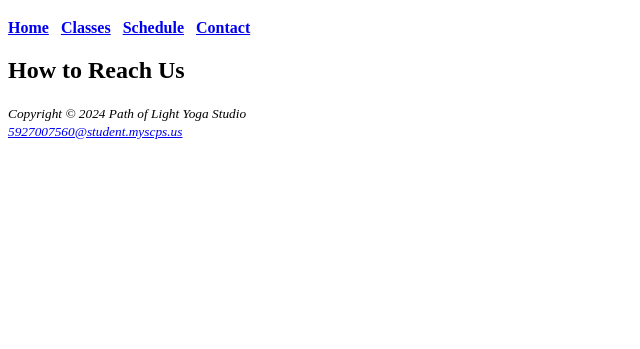
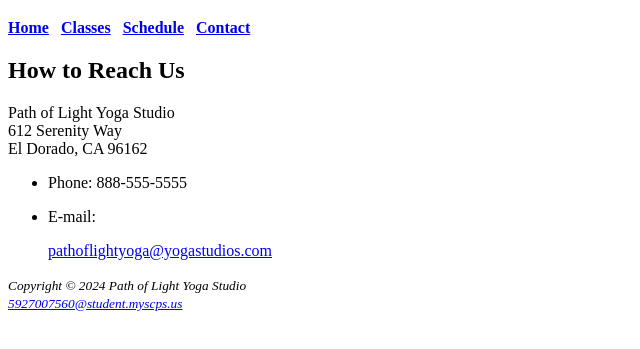
Before and after one commit to ElizaBuzby/Chapter_2, a plain HTML site: page yoga/contact.html in a window 1280 px wide. Shown: the part 61-410 px from the top of the page, without its empty margins (0-640 px from the left). Drawn offline with Linux system fonts and the light colour scheme.

Commit message:
attemped to add contact? This'll backfire horribly I can count on it

```diff
--- a/yoga/contact.html
+++ b/yoga/contact.html
@@ -19,6 +19,19 @@
 
   <main>
     <h2>How to Reach Us</h2>
+
+    <div>
+        <p>
+            Path of Light Yoga Studio<br>
+            612 Serenity Way<br>
+            El Dorado, CA 96162
+        </p>
+
+        <ul>
+            <li><p>Phone: 888-555-5555</p></li>
+            <li><p>E-mail: </p><a href="mailto:pathoflightyoga@yogastudios.com">pathoflightyoga@yogastudios.com</a></li>
+        </ul>
+    </div>
 </main>
 
 <footer>
```
